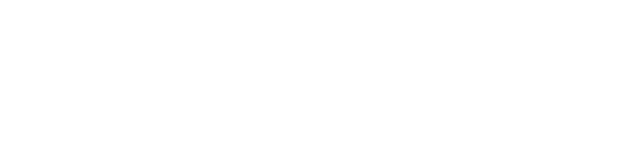
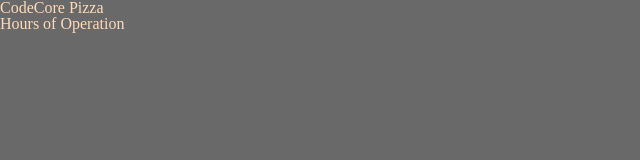
Before and after one commit to robhhr/static-pizza-menu, a plain HTML site: page index.html in a window 1280 px wide. Shown: the whole page, without its empty margins (0-640 px from the left). Drawn offline with Linux system fonts and the light colour scheme.

Commit message:
add favicon

```diff
--- a/index.html
+++ b/index.html
@@ -6,8 +6,10 @@
   <link rel="stylesheet" href="./reset.css">
   <link rel="stylesheet" href="./style.css">
   <title>CodeCore Pizza</title>
+  <link rel="shortcut icon" type="image/jpg" href="assets/pizza.png" />
 </head>
 <body>
-
+  <h1>CodeCore Pizza</h1>
+  <h2>Hours of Operation</h2>
 </body>
 </html>
--- a/style.css
+++ b/style.css
@@ -0,0 +1,4 @@
+body {
+  background-color: dimgray;
+  color: peachpuff;
+}
```
Also changed, not shown: assets/pizza.png (added).
